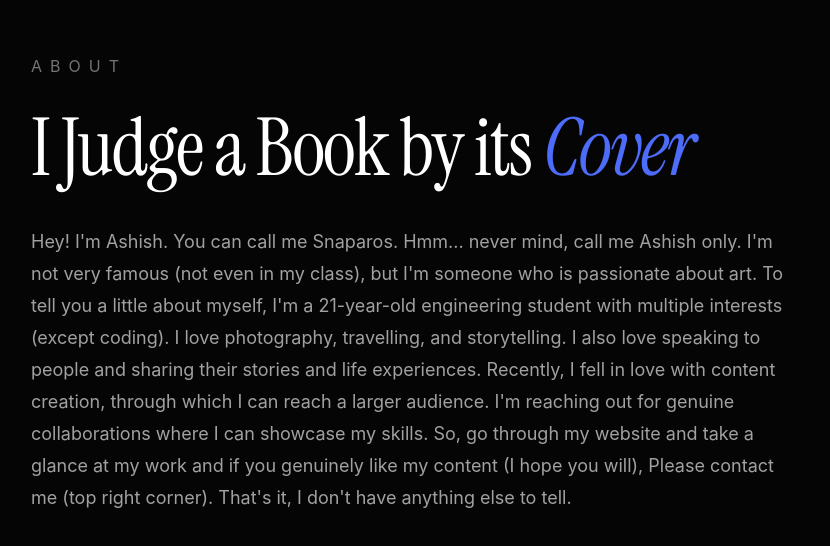
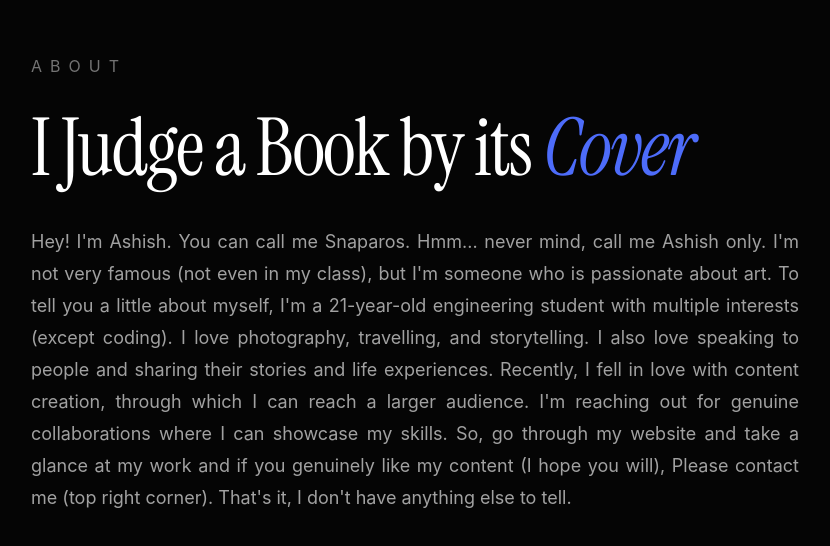
Before and after one commit to ashishbongu/portfolio, a React (Vite) app: page / in a window 1280 px wide. Shown: the part 916-1462 px from the top of the page, without its empty margins (225-1055 px from the left). Built offline with nearby package versions, Linux system fonts and the light colour scheme.

Commit message:
updated nav ui

```diff
--- a/src/components/About.jsx
+++ b/src/components/About.jsx
@@ -34,6 +34,7 @@ export default function About() {
             text-neutral-400
             text-lg
             leading-8
+            text-justify
             max-w-3xl"
           >
             Hey! I'm Ashish. You can call me Snaparos. Hmm... never mind, call me Ashish only.
```
